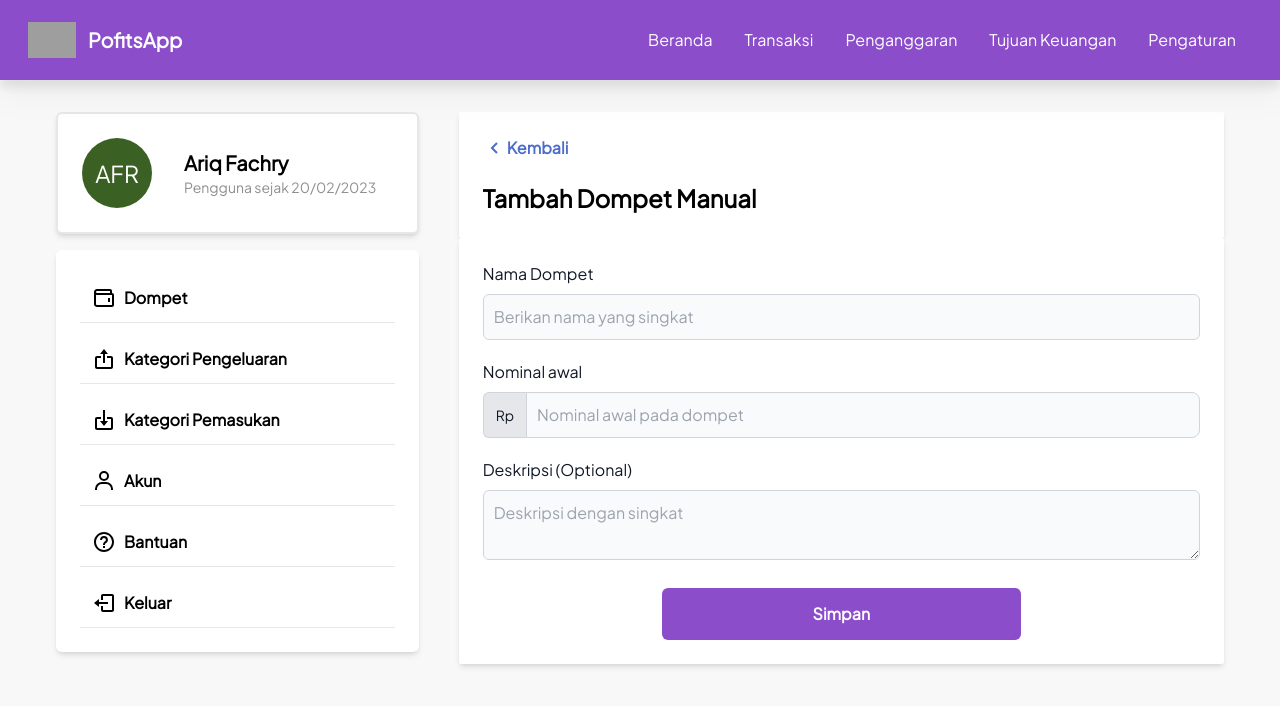
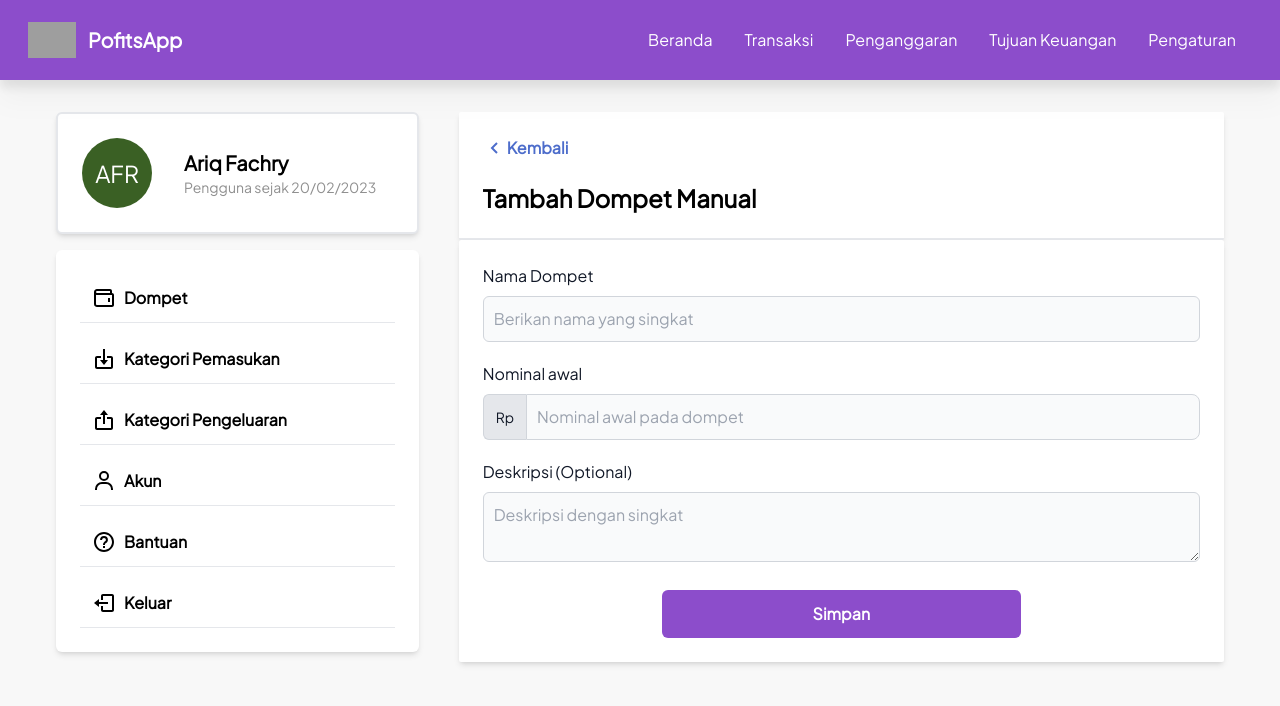
Before and after one commit to AriqF/pofits_client, a Next.js app: page /me/wallets/add in a window 1280 px wide. Shown: the top 706 px of the page. Built offline with nearby package versions, Linux system fonts and the light colour scheme; no server answers; grey boxes are pictures that could not be loaded.

Commit message:
update components

```diff
--- a/src/components/layouts/user/settings/header-settings.tsx
+++ b/src/components/layouts/user/settings/header-settings.tsx
@@ -13,7 +13,7 @@ export default function UserSettingsHeader(props: HeaderProps) {
     return router.back();
   }
   return (
-    <header className="bg-white border-gray-500 rounded-sm p-6 shadow-md min-h-fit flex flex-col gap-y-4">
+    <header className="bg-white border-gray-200 rounded-sm p-6 shadow-md min-h-fit flex flex-col gap-y-4 border-b-2">
       <div className="basis-1">
         <a
           // onClick={stepBack}
--- a/src/components/layouts/user/settings/menu-box.tsx
+++ b/src/components/layouts/user/settings/menu-box.tsx
@@ -1,5 +1,6 @@
 import MenuOptionItem from "./menu-option";
 import { BiExport, BiHelpCircle, BiImport, BiLogOut, BiUser, BiWallet } from "react-icons/bi";
+import { logoutHandler } from "@/utils/helper";
 interface Props {
   className?: string;
 }
@@ -16,15 +17,15 @@ export default function SettingMenuBox(props: Props) {
         <BiWallet className="flex-inline my-auto text-2xl mr-2" />
         <h4>Dompet</h4>
       </MenuOptionItem>
-      <MenuOptionItem linkTo="#">
+      <MenuOptionItem linkTo="/me/income-category">
+        <BiImport className="flex-inline my-auto text-2xl mr-2" />
+        <h4>Kategori pemasukan</h4>
+      </MenuOptionItem>
+      <MenuOptionItem linkTo="/me/expense-category">
         <BiExport className="flex-inline my-auto text-2xl mr-2" />
         <h4>Kategori pengeluaran</h4>
       </MenuOptionItem>
-      <MenuOptionItem linkTo="#">
-        <BiImport className="flex-inline my-auto text-2xl mr-2" />
-        <h4>Kategori pemasukan</h4>
-      </MenuOptionItem>
-      <MenuOptionItem linkTo="#">
+      <MenuOptionItem linkTo="/me/account">
         <BiUser className="flex-inline my-auto text-2xl mr-2" />
         <h4>Akun</h4>
       </MenuOptionItem>
@@ -32,7 +33,7 @@ export default function SettingMenuBox(props: Props) {
         <BiHelpCircle className="flex-inline my-auto text-2xl mr-2" />
         <h4>Bantuan</h4>
       </MenuOptionItem>
-      <MenuOptionItem linkTo="#">
+      <MenuOptionItem onClick={logoutHandler}>
         <BiLogOut className="flex-inline my-auto text-2xl mr-2" />
         <h4>Keluar</h4>
       </MenuOptionItem>
--- a/src/components/layouts/user/settings/menu-option.tsx
+++ b/src/components/layouts/user/settings/menu-option.tsx
@@ -1,18 +1,17 @@
-import { icon } from "@fortawesome/fontawesome-svg-core";
-import { ReactNode } from "react";
-import { IconType } from "react-icons";
-import { AiOutlineWallet } from "react-icons/ai";
+import { MouseEventHandler, ReactNode } from "react";
 
 interface Props {
   //   title: string;
-  linkTo: string;
+  linkTo?: string;
   children: ReactNode;
+  onClick?: MouseEventHandler<HTMLAnchorElement> | undefined;
 }
 
 export default function MenuOptionItem(props: Props) {
   return (
     <a
-      className="bg-white inline-flex border-b border-gray-200 px-3 py-3 text-base font-semibold capitalize"
+      onClick={props.onClick}
+      className="bg-white inline-flex border-b border-gray-200 px-3 py-3 text-base font-semibold capitalize cur"
       href={props.linkTo}>
       {props.children}
     </a>
--- a/src/components/tools/alerts/form-helper.tsx
+++ b/src/components/tools/alerts/form-helper.tsx
@@ -1,12 +1,15 @@
 import { AlertType } from "@/utils/interfaces/constants";
 
 interface HelperProps {
-  text: string;
-  textColor: AlertType;
+  text: string | undefined;
+  textColor?: AlertType;
 }
 
 export default function FormHelper(props: HelperProps) {
-  const { text, textColor } = props;
+  let { text, textColor } = props;
+  if (typeof text === undefined) {
+    text = " ";
+  }
   let color: string;
   switch (textColor) {
     case "info":
--- a/src/components/tools/button/index.tsx
+++ b/src/components/tools/button/index.tsx
@@ -35,10 +35,10 @@ export default function DefaultButton(props: ButtonProps) {
       type={type}
       ref={ref}
       className={
-        "text-center font-semibold focus:ring-1 focus:outline-none rounded-md text-md px-4 py-3.5 w-full " +
         colorClass +
         " " +
-        className
+        className +
+        " text-center font-semibold focus:ring-1 focus:outline-none rounded-md text-md px-4 py-3 w-full m-auto "
       }>
       {text}
     </button>
--- /dev/null
+++ b/src/components/tools/container/user-settings-content-box.tsx
@@ -0,0 +1,17 @@
+import { ReactNode } from "react";
+
+interface Props {
+  children: ReactNode;
+  className?: string;
+  id?: string;
+}
+
+export default function UserSettingContentBox(props: Props) {
+  return (
+    <div
+      id={props.id}
+      className={"bg-white border-gray-500 rounded-sm p-6 shadow-md " + props.className}>
+      {props.children}
+    </div>
+  );
+}
--- /dev/null
+++ b/src/components/tools/container/user-settings-delete-box.tsx
@@ -0,0 +1,22 @@
+import { ButtonHTMLAttributes, DetailedHTMLProps, MouseEventHandler, ReactNode } from "react";
+import { BiTrash } from "react-icons/bi";
+import UserSettingContentBox from "./user-settings-content-box";
+
+interface Props {
+  children: ReactNode;
+  headerText: string;
+  headerDesc: string;
+  className?: string;
+}
+
+export default function UserSettingsDeleteBox(props: Props) {
+  return (
+    <UserSettingContentBox className={"flex flex-row mt-5 space-x-5" + " " + props.className}>
+      <div id="delete-header" className="space-y-1">
+        <h3 className="text-2xl font-semibold">{props.headerText}</h3>
+        <p className="text-sm text-gray-600">{props.headerDesc}</p>
+      </div>
+      {props.children}
+    </UserSettingContentBox>
+  );
+}
--- /dev/null
+++ b/src/components/tools/list/base-list.tsx
@@ -0,0 +1,21 @@
+interface Props {
+  baseUrl: string;
+  id: number | string;
+  header: string;
+  subHeader?: string;
+  shortDesc?: string;
+}
+
+export default function BaseList(props: Props) {
+  return (
+    <a
+      href={props.baseUrl + "/" + props.id}
+      className="grid-flow-row grid-cols-1 hover:bg-hovwhite cursor-pointer drop-shadow-md px-3 py-4">
+      <h5 className="text-lg capitalize font-base">
+        {props.header}{" "}
+        {props.subHeader ? <span className="text-gray-400 text-sm">- {props.subHeader}</span> : ""}
+      </h5>
+      <span className="text-base text-gray-600">{props.shortDesc}</span>
+    </a>
+  );
+}
```
